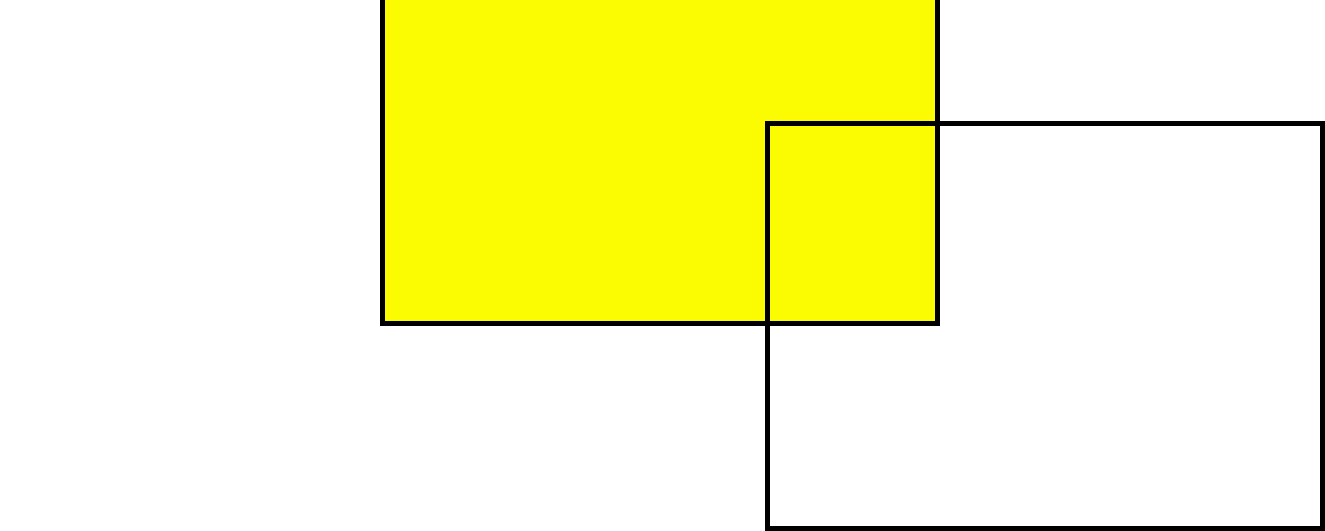
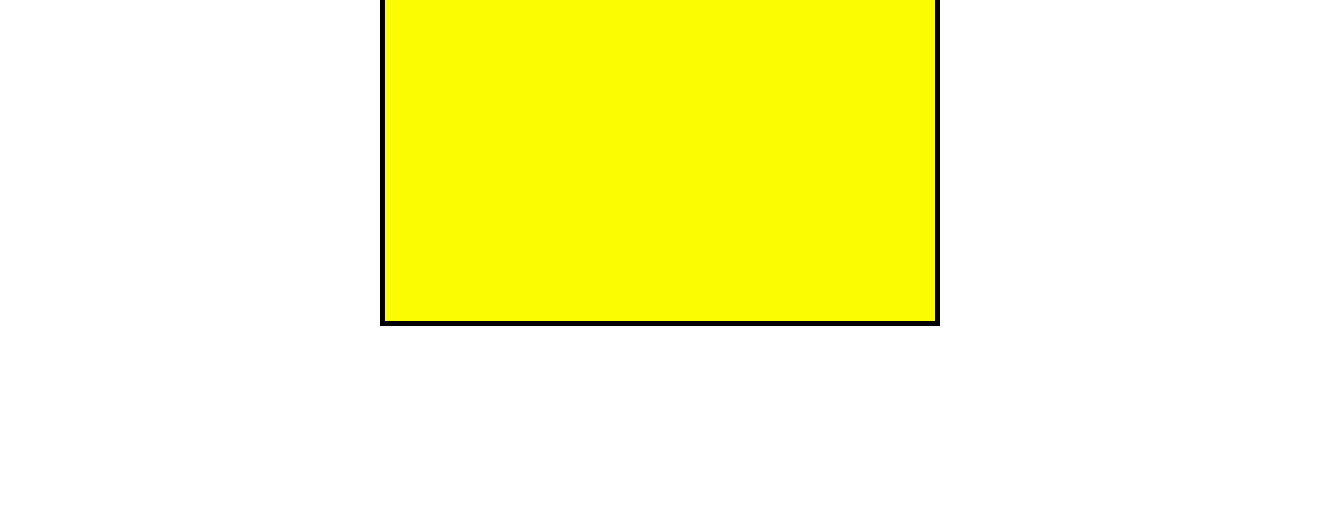
Before and after one commit to Emmanuel-GOMEZ-AL/actividad-1, a plain HTML site: page index.html in a window 1280 px wide. Shown: the part 284-815 px from the top of the page, 1325 px wide, since content can reach past the window. Drawn offline with Linux system fonts and the light colour scheme.

Commit message:
Update index.html

```diff
--- a/index.html
+++ b/index.html
@@ -6,7 +6,6 @@
 
 	<div style="position: absolute;top: 50px;left: 400px;width: 500px;height: 89px; background:#02B7FB; border:solid black 5px"><center><h1>tablas</h1></center></div>
 	<div style="position:absolute;top: 200px;left: 380px; width: 550px; height:400px;border:solid black 5px; background: #FBFB02">
-		<div style="position:absolute;top: 200px;left: 380px; width: 550px; height:400px;border:solid black 5px"></div>
 		<a href="https://emmanuel-gomez-al.github.io/Grado-7/"><h1>volver</h1></a>
 </body>
 </html>
```
